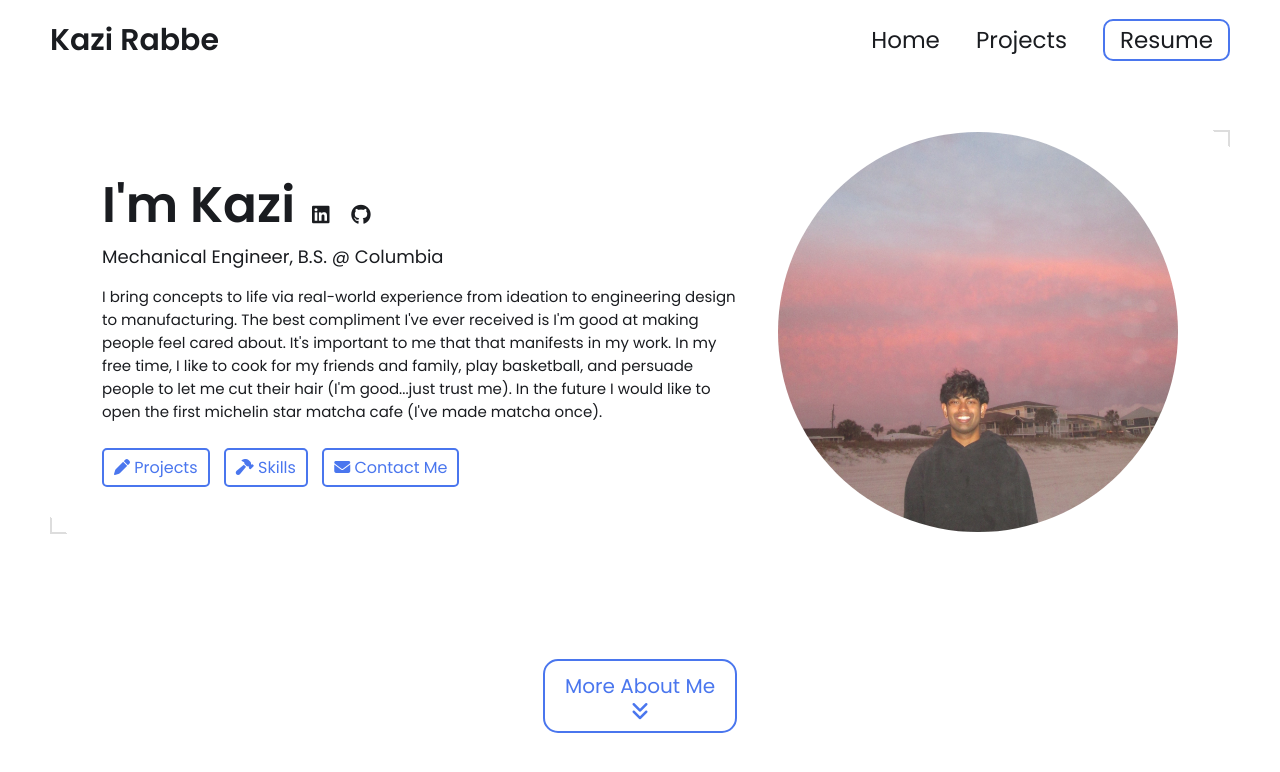
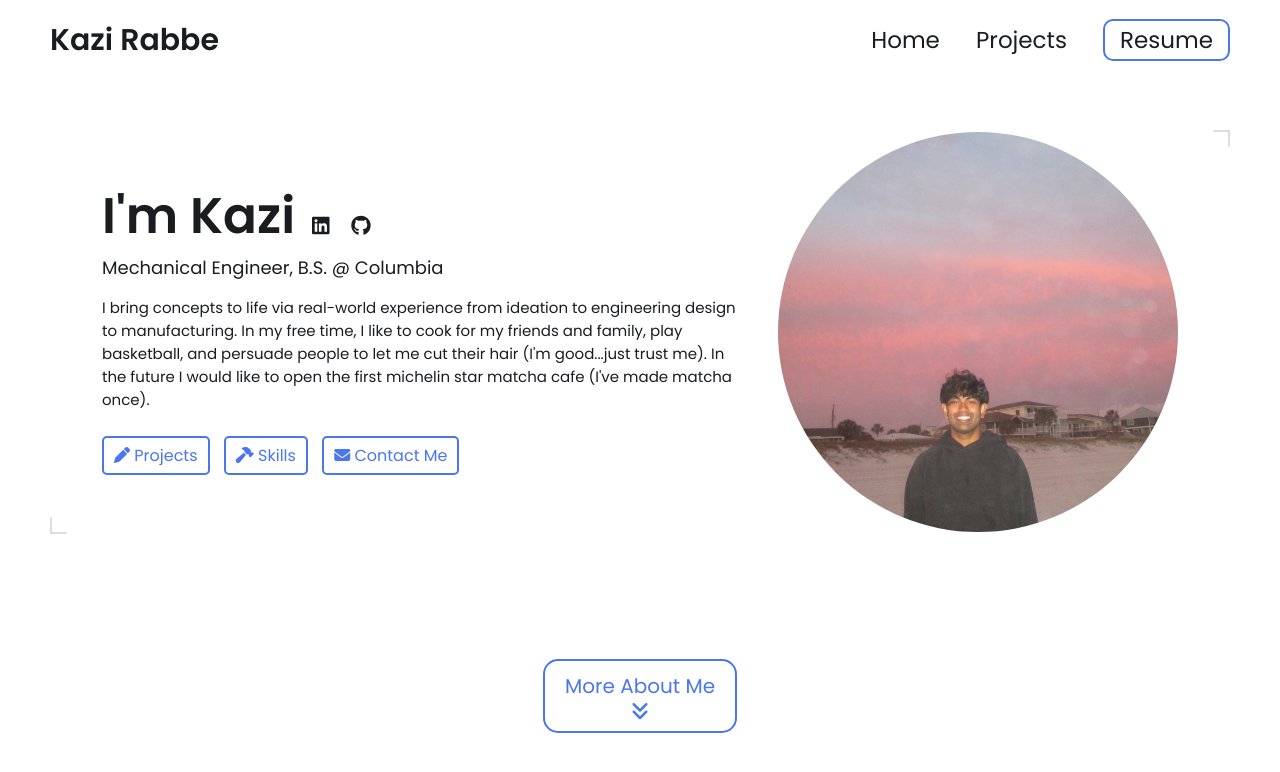
Before and after one commit to kazi-rabbe/kazi-rabbe.github.io, a Jekyll site: the page built from index.html, in a window 1280 px wide and 900 px high. Shown: the top 772 px of the window. Built offline with Jekyll 4.4.1, drawn with Linux system fonts in a browser that asks for light colours.

Commit message:
Update _config.yml

```diff
--- a/_config.yml
+++ b/_config.yml
@@ -17,7 +17,7 @@ headline: Mechanical Engineer, B.S. @ Columbia
 description: >- # dont remove this line. this will ignore all new lines until the next section
   I bring concepts to life via real-world experience from ideation to engineering design to manufacturing.
 
-  The best compliment I've ever received is I'm good at making people feel cared about. It's important to me that that manifests in my work. In my free time, I like to cook for my friends and family, play basketball, and persuade people to let me cut their hair (I'm good...just trust me).
+  In my free time, I like to cook for my friends and family, play basketball, and persuade people to let me cut their hair (I'm good...just trust me).
 
   In the future I would like to open the first michelin star matcha cafe (I've made matcha once).
 
```
